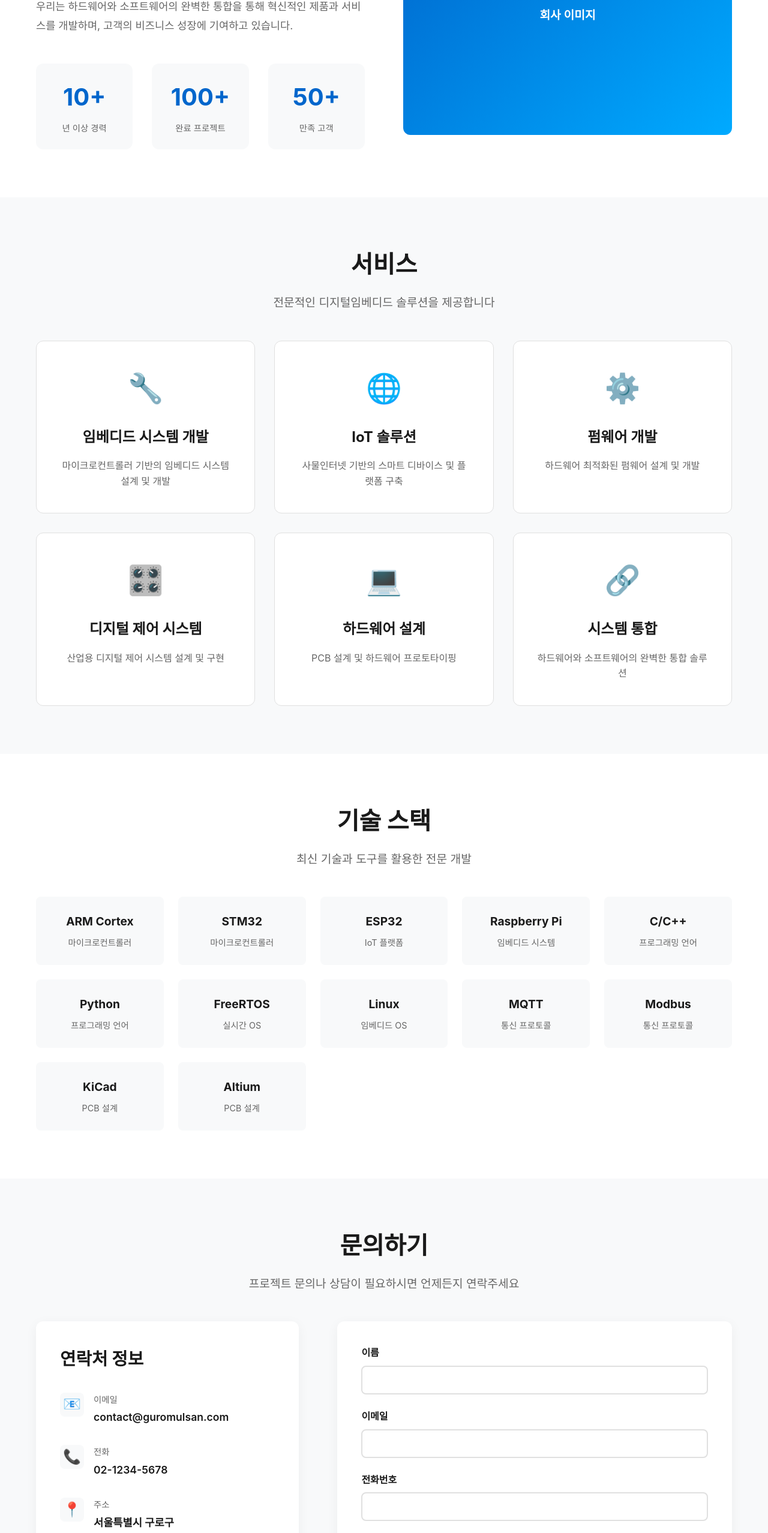
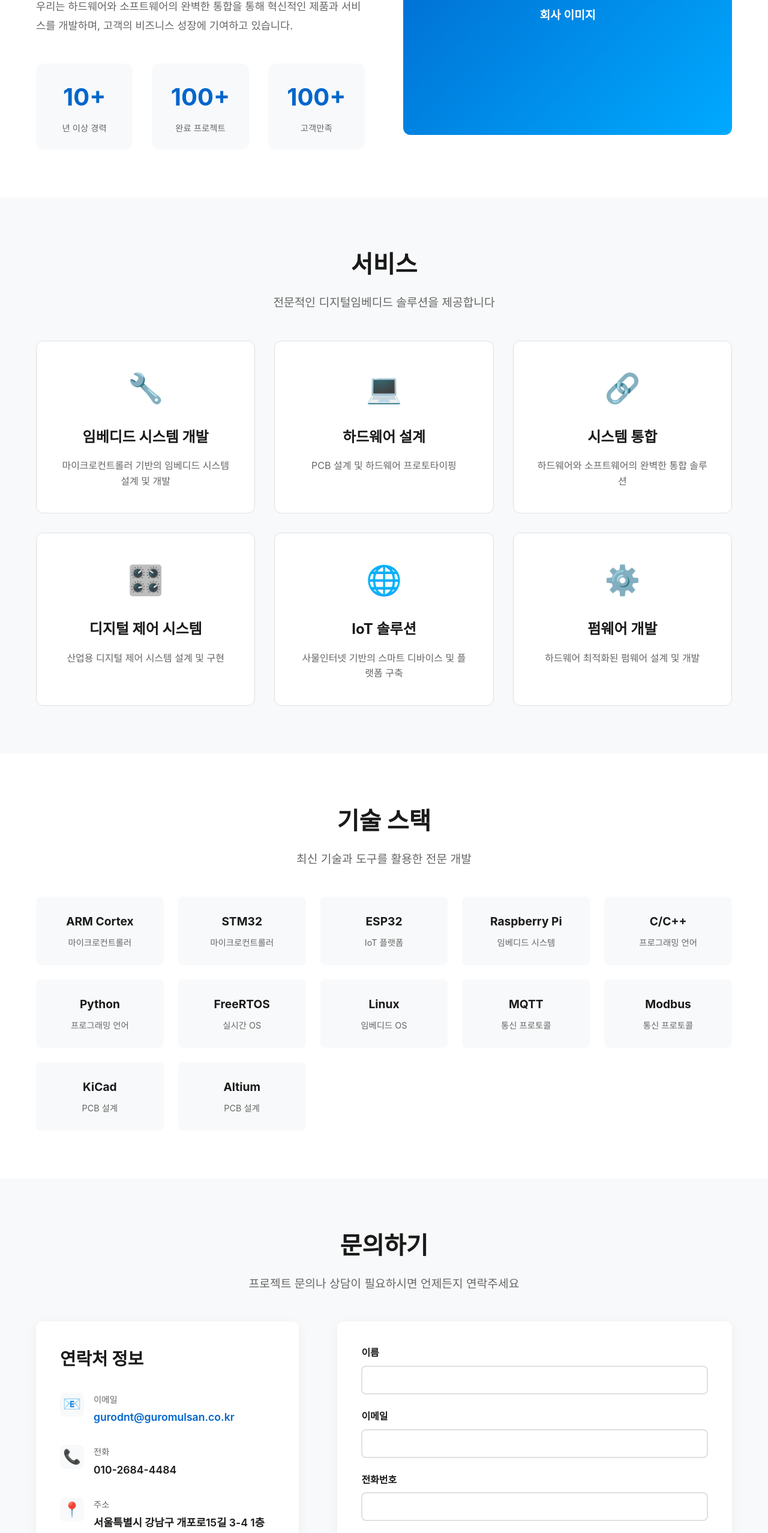
Before and after one commit to eunphillee/guromulsan, a Next.js app: page / in a window 1280 px wide. Shown: the part 1238-3794 px from the top of the page at 60% size. Built offline with nearby package versions, Linux system fonts and the light colour scheme.

Commit message:
Update: 서비스 순서 변경, 고객만족 통계 업데이트, 연락처 정보 변경 및 이메일 링크 추가

```diff
--- a/components/About.tsx
+++ b/components/About.tsx
@@ -31,8 +31,8 @@ export default function About() {
                 <div className={styles.statLabel}>완료 프로젝트</div>
               </div>
               <div className={styles.stat}>
-                <div className={styles.statNumber}>50+</div>
-                <div className={styles.statLabel}>만족 고객</div>
+                <div className={styles.statNumber}>100+</div>
+                <div className={styles.statLabel}>고객만족</div>
               </div>
             </div>
           </div>
--- a/components/Contact.module.css
+++ b/components/Contact.module.css
@@ -52,6 +52,17 @@
   font-size: 1.1rem;
   font-weight: 600;
   color: var(--text-dark);
+}
+
+.infoValue a {
+  color: var(--primary-color);
+  text-decoration: none;
+  transition: color 0.3s ease;
+}
+
+.infoValue a:hover {
+  color: var(--secondary-color);
+  text-decoration: underline;
 }
 
 .form {
--- a/components/Contact.tsx
+++ b/components/Contact.tsx
@@ -40,21 +40,23 @@ export default function Contact() {
               <div className={styles.infoIcon}>📧</div>
               <div>
                 <div className={styles.infoLabel}>이메일</div>
-                <div className={styles.infoValue}>contact@guromulsan.com</div>
+                <div className={styles.infoValue}>
+                  <a href="mailto:gurodnt@guromulsan.co.kr">gurodnt@guromulsan.co.kr</a>
+                </div>
               </div>
             </div>
             <div className={styles.infoItem}>
               <div className={styles.infoIcon}>📞</div>
               <div>
                 <div className={styles.infoLabel}>전화</div>
-                <div className={styles.infoValue}>02-1234-5678</div>
+                <div className={styles.infoValue}>010-2684-4484</div>
               </div>
             </div>
             <div className={styles.infoItem}>
               <div className={styles.infoIcon}>📍</div>
               <div>
                 <div className={styles.infoLabel}>주소</div>
-                <div className={styles.infoValue}>서울특별시 구로구</div>
+                <div className={styles.infoValue}>서울특별시 강남구 개포로15길 3-4 1층 101호</div>
               </div>
             </div>
           </div>
--- a/components/Footer.module.css
+++ b/components/Footer.module.css
@@ -71,6 +71,17 @@
   color: rgba(255, 255, 255, 0.7);
 }
 
+.contact li a {
+  color: rgba(255, 255, 255, 0.7);
+  text-decoration: none;
+  transition: color 0.3s ease;
+}
+
+.contact li a:hover {
+  color: var(--accent-color);
+  text-decoration: underline;
+}
+
 .bottom {
   border-top: 1px solid rgba(255, 255, 255, 0.1);
   padding-top: 1.5rem;
--- a/components/Footer.tsx
+++ b/components/Footer.tsx
@@ -28,9 +28,9 @@ export default function Footer() {
           <div className={styles.section}>
             <h4 className={styles.title}>연락처</h4>
             <ul className={styles.contact}>
-              <li>📧 contact@guromulsan.com</li>
-              <li>📞 02-1234-5678</li>
-              <li>📍 서울특별시 구로구</li>
+              <li>📧 <a href="mailto:gurodnt@guromulsan.co.kr">gurodnt@guromulsan.co.kr</a></li>
+              <li>📞 010-2684-4484</li>
+              <li>📍 서울특별시 강남구 개포로15길 3-4 1층 101호</li>
             </ul>
           </div>
         </div>
--- a/components/Services.tsx
+++ b/components/Services.tsx
@@ -5,6 +5,21 @@ const services = [
     title: '임베디드 시스템 개발',
     description: '마이크로컨트롤러 기반의 임베디드 시스템 설계 및 개발',
     icon: '🔧',
+  },
+  {
+    title: '하드웨어 설계',
+    description: 'PCB 설계 및 하드웨어 프로토타이핑',
+    icon: '💻',
+  },
+  {
+    title: '시스템 통합',
+    description: '하드웨어와 소프트웨어의 완벽한 통합 솔루션',
+    icon: '🔗',
+  },
+  {
+    title: '디지털 제어 시스템',
+    description: '산업용 디지털 제어 시스템 설계 및 구현',
+    icon: '🎛️',
   },
   {
     title: 'IoT 솔루션',
@@ -15,21 +30,6 @@ const services = [
     title: '펌웨어 개발',
     description: '하드웨어 최적화된 펌웨어 설계 및 개발',
     icon: '⚙️',
-  },
-  {
-    title: '디지털 제어 시스템',
-    description: '산업용 디지털 제어 시스템 설계 및 구현',
-    icon: '🎛️',
-  },
-  {
-    title: '하드웨어 설계',
-    description: 'PCB 설계 및 하드웨어 프로토타이핑',
-    icon: '💻',
-  },
-  {
-    title: '시스템 통합',
-    description: '하드웨어와 소프트웨어의 완벽한 통합 솔루션',
-    icon: '🔗',
   },
 ]
 
```
